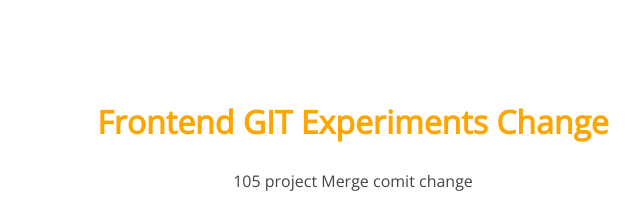
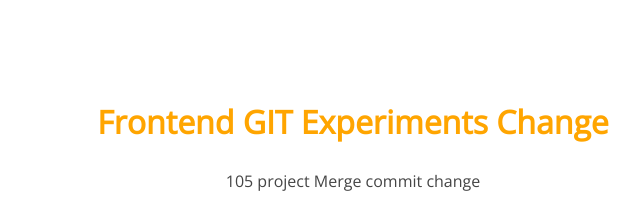
Before and after one commit to TinaFG/105-project, a plain HTML site: page index.html in a window 1280 px wide. Shown: the top 205 px of the page, 287-927 px from the left. Drawn offline with nearby package versions, Linux system fonts and the light colour scheme.

Commit message:
spell-check

```diff
--- a/index.html
+++ b/index.html
@@ -9,7 +9,7 @@
 <body>
 	<section>
 		<h1>Frontend GIT Experiments Change</h1>
-		<p>105 project Merge comit change</p>
+		<p>105 project Merge commit change</p>
 		<img src="img/happy-blue-robot.png">
 	</section>
 </body>
```
